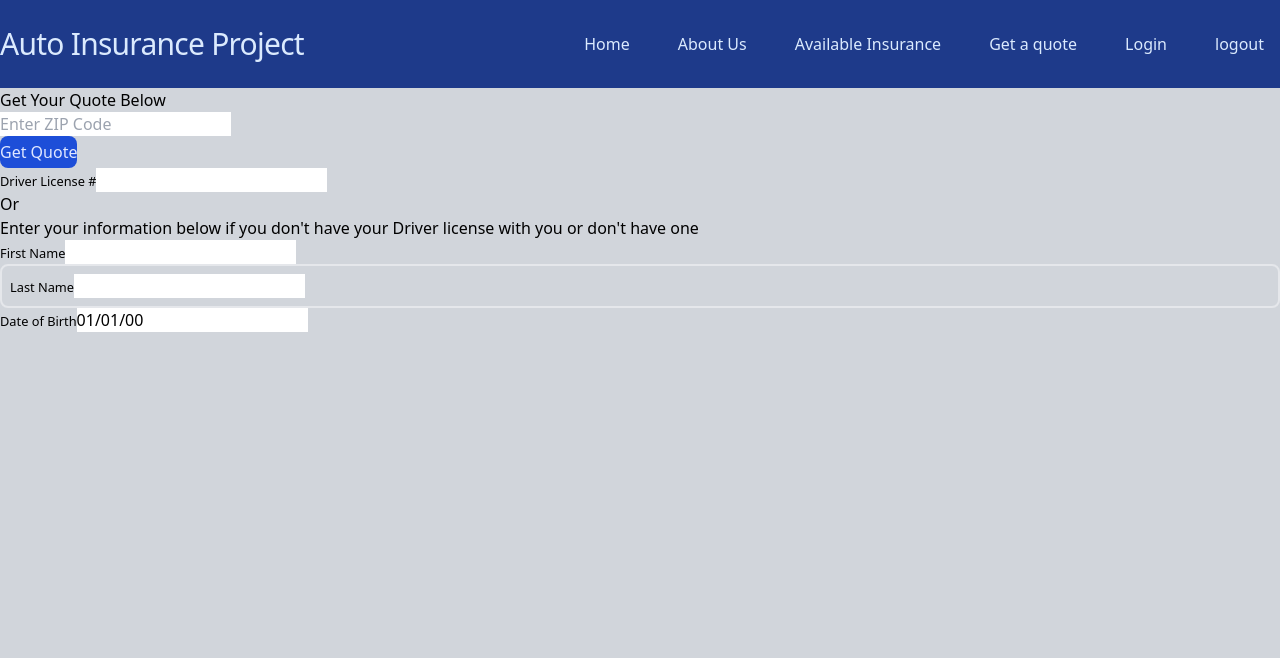
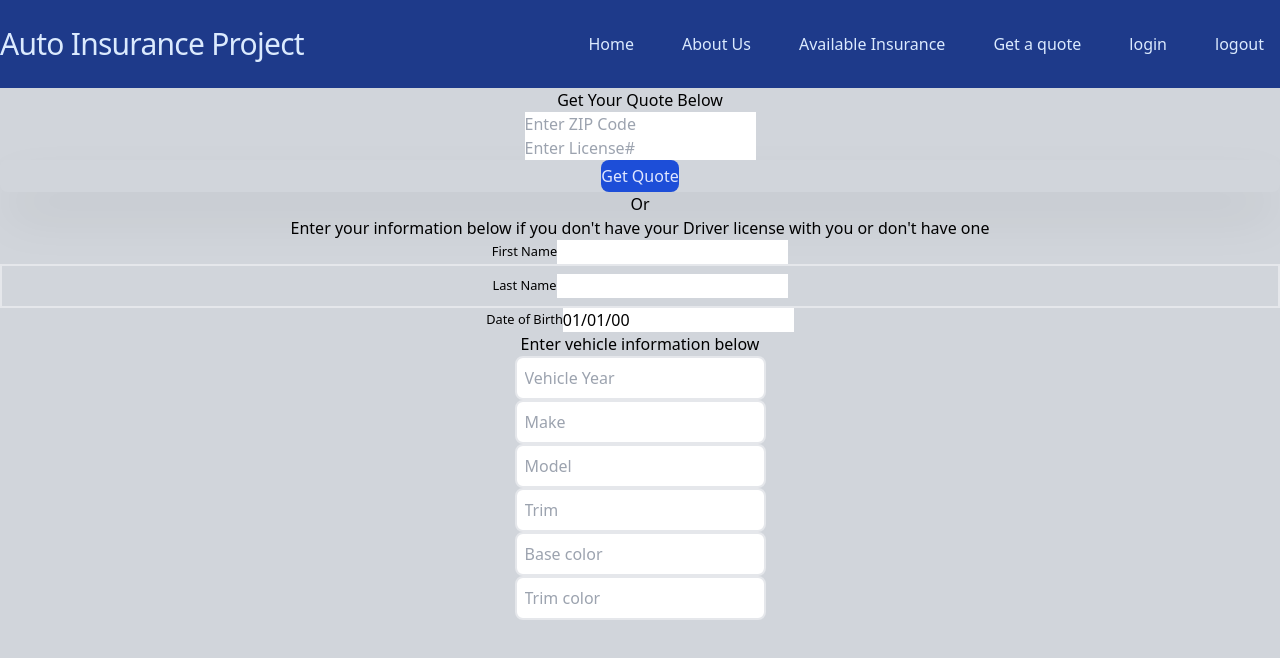
Before and after one commit to Josesimplecoding/finalproject, a Vue app: page /quote in a window 1280 px wide. Shown: the top 658 px of the page. Built offline with nearby package versions, Linux system fonts and the light colour scheme.

Commit message:
basic layout fixture & vehicle information

```diff
--- a/src/components/Nav.vue
+++ b/src/components/Nav.vue
@@ -22,7 +22,15 @@ const { isAuthenticated, logout } = useAuth()
                         <li class="px-4 py-8 hover:cursor-pointer hover:bg-blue-100 hover:text-blue-800">Get a quote</li>
                     </router-link>
                     <router-link v-if="!isAuthenticated" to="/login">
-                        <li class="px-4 py-8 hover:cursor-pointer hover:bg-blue-100 hover:text-blue-800">Login</li>
+                    <button @click="login">
+                        <li class="px-4 py-8 hover:cursor-pointer hover:bg-blue-100 hover:text-blue-800">
+                            <div class="navigation-items__item navigation-items__item--level-2">
+                                <a class="navigation-items__link" href="/about">
+                                    login
+                                </a>
+                            </div>
+                        </li>
+                    </button>
                     </router-link>
                     <router-link v-else to="/payment">
                         <li class="px-4 py-8 hover:cursor-pointer hover:bg-blue-100 hover:text-blue-800">Make a payment</li>
--- a/src/pages/available.vue
+++ b/src/pages/available.vue
@@ -30,4 +30,4 @@
 
     </div>
 
-    </template>
+</template>
--- a/src/pages/index.vue
+++ b/src/pages/index.vue
@@ -1,3 +1,34 @@
 <template>
+    <h1>Welcome to the the most affordable insurance for not only the first time drivers.</h1>
+    <div class="flex items-center justify-center rounded-lg shadow-2xl">
+        <form class="flex-col p-2 space-y-2"/>
+    </div>
 
+        <button type="submit" class="w-1/3 py-2 text-indigo-100 bg-gray-800 hover:bg-gray-600">
+            <div class="navigation-items__item navigation-items__item--level-2">
+                <a class="navigation-items__link" href="/about">
+                    About Us,
+                    <h2>Learn a little more about us and see why we chose the RGV as our start to helping every driver that needs affordable insurance</h2>
+                </a>
+            </div>
+        </button>
+
+
+        <div class="navigation-items__item navigation-items__item--level-2">
+            <button type="submit" class="w-1/3 py-2 text-indigo-100 bg-gray-800 hover:bg-gray-600">
+                <a class="navigation-items__link" href="/available">
+                    Available Insurance,
+                    <h3>want to find out if we cover you necessary needs? click here to see our list of available vehicle coverage</h3>
+                </a>
+            </button>
+        </div>
+
+        <div class="navigation-items__item navigation-items__item--level-2">
+            <button type="submit" class="w-1/3 py-2 text-indigo-100 bg-gray-800 hover:bg-gray-600">
+                <a class="navigation-items__link" href="/quote">
+                    Get a Quote
+                    <h4>want to find out if we're the right choice for you and your vehicle? Click here to get a quote from us with just a few questions</h4>
+                </a>
+            </button>
+        </div>
 </template>
--- a/src/pages/login.vue
+++ b/src/pages/login.vue
@@ -15,7 +15,7 @@ const password = ref("");
     <form @submit.prevent="login(username, password)" class="flex flex-col p-4 space-y-4">
         <input type="text" class="p-2 border-2 rounded-lg" placeholder="Username" v-model="username" />
         <input type="password" class="p-2 border-2 rounded-lg" placeholder="Password" v-model="password" />
-        <button type="submit" @submit.prevent="login(username, password)" class="py-2 text-indigo-200 bg-indigo-600">
+        <button @click="login" type="submit" @submit.prevent="login(username, password)" class="py-2 text-indigo-200 bg-indigo-600">
             <div class="navigation-items__item navigation-items__item--level-2">
                 <a class="navigation-items__link" href="/about">
                     Login
--- a/src/pages/quote.vue
+++ b/src/pages/quote.vue
@@ -1,37 +1,56 @@
 <template>
-    <h1 class="cmp-title_text">
+    <h1 class="flex items-center justify-center rounded-lg shadow-2xl cmp-title_text">
         Get Your Quote Below
     </h1>
 
-    <div class="cmp-form-text">
+    <div class="flex items-center justify-center rounded-lg shadow-2xl cmp-form-text">
         <input class="cmp-form-text_text" data-cmp-hook-form-text="input" aria-label="Zip code" type="text" id="form-text-1424848195" placeholder="Enter ZIP Code" name="zip" maxlength="5">
     </div>
 
-    <div class="button">
+    <div class="flex items-center justify-center rounded-lg shadow-2xl w-100">
+        <input class="cmp-form-text_text" data-cmp-hook-form-text="input" aria-label="Zip code" type="text" id="form-text-1424848195" placeholder="Enter License#" name="license#">
+    </div>
+
+    <div class="flex items-center justify-center rounded-lg shadow-2xl button">
         <button type="submit" class="py-1 text-indigo-100 bg-blue-700 rounded-lg w-1/7 cmp-form-button hover:bg-blue-500" id="form-button type-314788994">Get Quote</button>
     </div>
 
-    <div class="w-100">
-        <small class="input-label">Driver License #</small>
-        <input class="form-control" type="text" place-holder aria-label="[object Object]" name="licenseId" auto-complete value>
-    </div>
+    <h2 class="flex items-center justify-center rounded-lg">Or</h2>
+    <p class="flex items-center justify-center rounded-lg">Enter your information below if you don't have your Driver license with you or don't have one</p>
 
-    <h2>Or</h2>
-    <p>Enter your information below if you don't have your Driver license with you or don't have one</p>
-
-    <div class="w-100">
+    <div class="flex items-center justify-center rounded-lg shadow-2xl w-100">
         <small class="input-label">First Name</small>
         <input class="form-control" type="text" place-holder aria-label="[object Objectt]" name="name" auto-complete value>
     </div>
 
-    <div class="p-2 border-2 rounded-lg w-100">
+    <div class="flex items-center justify-center p-2 border-2 w-100">
         <small class="input-label">Last Name</small>
         <input class="form-control" type="text" place-holder aria-label="[object Object]" name="surname" auto-complete value>
     </div>
 
-    <div class="w-100">
+    <div class="flex items-center justify-center rounded-lg w-100">
         <small class="input-label">Date of Birth</small>
         <input pattern="\d*" inputmode="numeric" class="form-control amax-calendar" value="01/01/00">
     </div>
 
+    <h3 class="flex items-center justify-center rounded-lg">Enter vehicle information below</h3>
+    <div class="flex items-center justify-center rounded-lg">
+        <input type="text" class="p-2 border-2 rounded-lg" placeholder="Vehicle Year" />
+    </div>
+    <div class="flex items-center justify-center rounded-lg">
+        <input type="text" class="p-2 border-2 rounded-lg" placeholder="Make" />
+    </div>
+    <div class="flex items-center justify-center rounded-lg">
+        <input type="text" class="p-2 border-2 rounded-lg" placeholder="Model" />
+    </div>
+    <div class="flex items-center justify-center rounded-lg">
+        <input type="text" class="p-2 border-2 rounded-lg" placeholder="Trim" />
+    </div>
+        <div class="flex items-center justify-center rounded-lg">
+        <input type="text" class="p-2 border-2 rounded-lg" placeholder="Base color" />
+    </div>
+        <div class="flex items-center justify-center rounded-lg">
+        <input type="text" class="p-2 border-2 rounded-lg" placeholder="Trim color" />
+    </div>
+
 </template>
```
